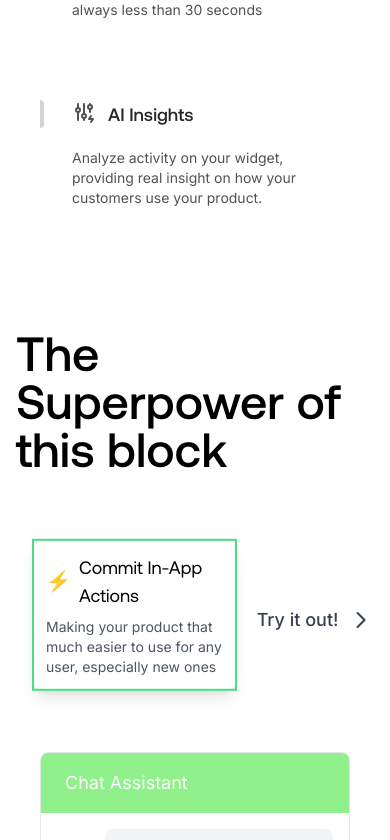
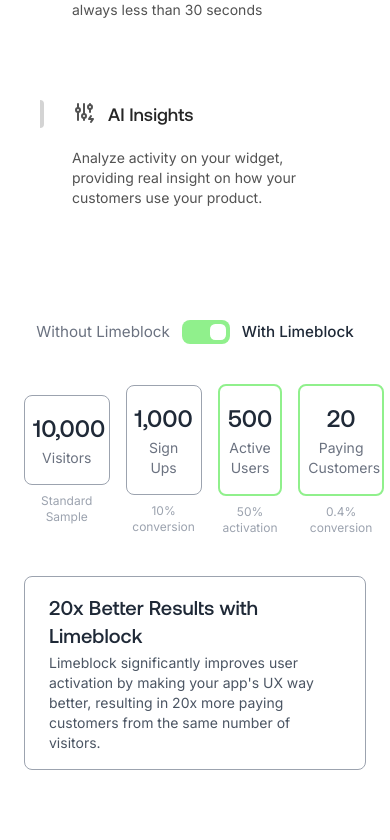
Before and after one commit to TheWiseGhost/Limeblock, a Next.js app: page / in a window 390 px wide. Shown: the part 3390-4230 px from the top of the page. Built offline with nearby package versions, Linux system fonts and the light colour scheme; no server answers.

Commit message:
Include conversion funnel on landing to highlight pain point

```diff
--- a/src/app/page.js
+++ b/src/app/page.js
@@ -13,6 +13,7 @@
 import Navbar from "@/components/landing/Navbar";
 import ProductSnippets from "@/components/landing/ProductSnippets";
 import DIY from "@/components/landing/DIY";
+import ConversionFunnel from "@/components/landing/ConversionFunnel";
 
 export default function Home() {
   const contextParams = {};
@@ -23,6 +24,7 @@
       <ProductSnippets />
       <DIY />
       <Solutions />
+      <ConversionFunnel />
       <InAppActions />
       <Features />
       <CodeImplementation />
--- /dev/null
+++ b/src/components/landing/ConversionFunnel.jsx
@@ -0,0 +1,143 @@
+"use client";
+
+import { useState } from "react";
+import { ArrowRight } from "lucide-react";
+
+export default function ConversionFunnel() {
+  const [activeTab, setActiveTab] = useState("with"); // 'with' or 'without'
+
+  const toggleSwitch = () => {
+    setActiveTab(activeTab === "with" ? "without" : "with");
+  };
+
+  return (
+    <div className="flex flex-col w-full max-w-5xl mx-auto bg-white p-6 rounded-lg font-inter pb-20 md:pb-24">
+      {/* Toggle Switch */}
+      <div className="flex items-center justify-center mb-10">
+        <div className="flex items-center gap-3">
+          <span
+            className={`font-inter text-[0.95rem] ${
+              activeTab === "without"
+                ? "font-medium text-gray-800"
+                : "text-gray-500"
+            }`}
+          >
+            Without Limeblock
+          </span>
+
+          {/* The actual switch in the middle */}
+          <button
+            onClick={toggleSwitch}
+            className="relative inline-flex h-6 w-12 items-center rounded-lg transition-colors focus:outline-none"
+            style={{
+              backgroundColor: activeTab === "with" ? "#90F08C" : "#6b7280",
+            }}
+          >
+            <span
+              className={`inline-block size-4 transform rounded-[0.325rem] bg-white transition-transform ${
+                activeTab === "with" ? "translate-x-7" : "translate-x-1"
+              }`}
+            />
+          </button>
+
+          <span
+            className={`font-inter text-[0.95rem] ${
+              activeTab === "with"
+                ? "font-medium text-gray-800"
+                : "text-gray-500"
+            }`}
+          >
+            With Limeblock
+          </span>
+        </div>
+      </div>
+
+      {/* Horizontal Funnel Visual */}
+      <div className="relative">
+        <div className="flex items-center justify-between">
+          {/* Visitors */}
+          <div className="flex flex-col items-center text-center w-1/4">
+            <div className="bg-white w-full px-2 py-4 rounded-lg border border-gray-400 mb-2">
+              <div className="text-2xl font-medium text-gray-800 font-aeonik">
+                10,000
+              </div>
+              <div className="text-sm text-gray-500 mt-1">Visitors</div>
+            </div>
+            <div className="text-xs text-gray-400">Standard Sample</div>
+          </div>
+
+          <ArrowRight className="text-gray-500 mx-2 mb-2" size={20} />
+
+          {/* Sign Ups */}
+          <div className="flex flex-col items-center text-center w-1/4">
+            <div className="bg-white w-full px-2 py-4 rounded-lg border border-gray-400 mb-2">
+              <div className="text-2xl font-medium text-gray-800 font-aeonik">
+                1,000
+              </div>
+              <div className="text-sm text-gray-500 mt-1">Sign Ups</div>
+            </div>
+            <div className="text-xs text-gray-400">10% conversion</div>
+          </div>
+
+          <ArrowRight className="text-gray-500 mx-2 mb-2" size={20} />
+
+          {/* Active Users */}
+          <div className="flex flex-col items-center text-center w-1/4">
+            <div
+              className={`bg-white w-full px-2 py-4 rounded-lg mb-2 ${
+                activeTab === "with"
+                  ? "border-2 border-lime"
+                  : "border border-gray-400"
+              }`}
+            >
+              <div className="text-2xl font-medium text-gray-800 font-aeonik">
+                {activeTab === "with" ? "500" : "50"}
+              </div>
+              <div className="text-sm text-gray-500 mt-1">Active Users</div>
+            </div>
+            <div className="text-xs text-gray-400">
+              {activeTab === "with" ? "50% activation" : "5% activation"}
+            </div>
+          </div>
+
+          <ArrowRight className="text-gray-500 mx-2 mb-2" size={20} />
+
+          {/* Paying Users */}
+          <div className="flex flex-col items-center text-center w-1/4">
+            <div
+              className={`bg-white w-full px-2 py-4 rounded-lg mb-2 ${
+                activeTab === "with"
+                  ? "border-2 border-lime"
+                  : "border border-gray-400"
+              }`}
+            >
+              <div className="text-2xl font-medium text-gray-800 font-aeonik">
+                {activeTab === "with" ? "20" : "1"}
+              </div>
+              <div className="text-sm text-gray-500 mt-1">Paying Customers</div>
+            </div>
+            <div className="text-xs text-gray-400">
+              {activeTab === "with" ? "0.4% conversion" : "0.2% conversion"}
+            </div>
+          </div>
+        </div>
+      </div>
+
+      {/* Impact Summary */}
+      <div
+        className={`mt-10 px-6 py-4 rounded-lg bg-white border border-gray-400`}
+      >
+        <h3 className="text-xl font-medium text-gray-800 mb-1 font-aeonik">
+          {activeTab === "with"
+            ? "20x Better Results with Limeblock"
+            : "Standard Conversion Results"}
+        </h3>
+        <p className="text-sm text-gray-600">
+          {activeTab === "with"
+            ? "Limeblock significantly improves user activation by making your app's UX way better, resulting in 20x more paying customers from the same number of visitors."
+            : "Without user onboarding optimization, many users drop off between sign-up and activation, resulting in very few paying customers."}
+        </p>
+      </div>
+    </div>
+  );
+}
--- a/src/components/landing/Solutions.jsx
+++ b/src/components/landing/Solutions.jsx
@@ -65,7 +65,7 @@
       <h1 className="font-aeonik font-medium text-5xl md:text-7xl pb-8">
         Made for Tech Companies
       </h1>
-      <div className="grid grid-cols-1 md:grid-cols-2 lg:grid-cols-4 relative z-10 pb-20 md:pb-24 w-full">
+      <div className="grid grid-cols-1 md:grid-cols-2 lg:grid-cols-4 relative z-10 pb-12 md:pb-12 w-full">
         {solutions.map((feature, index) => (
           <Solution key={feature.title} {...feature} index={index} />
         ))}
```
